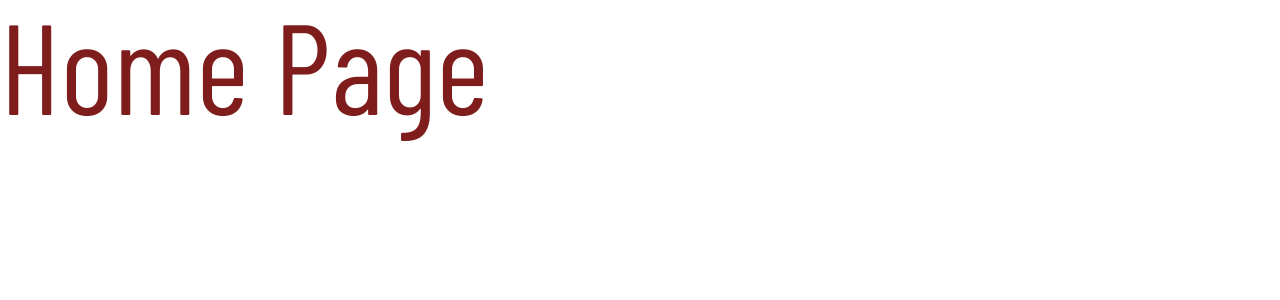
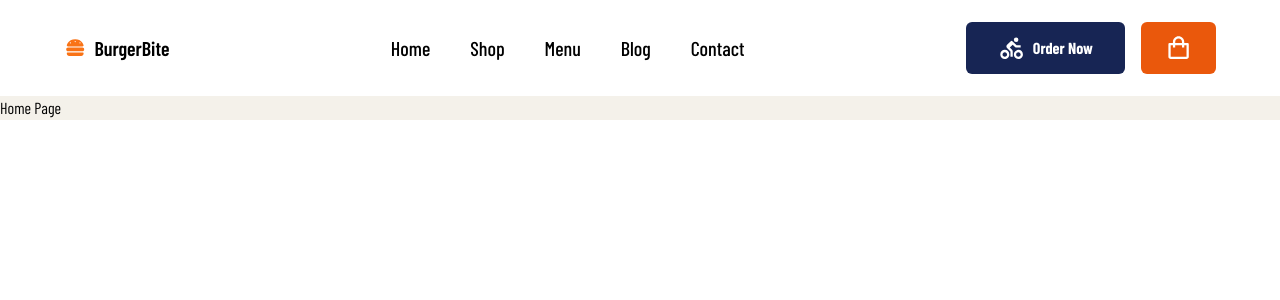
Before and after one commit to Anna-Borodaienko/Burger-Shop, a Next.js app: page / in a window 1280 px wide. Shown: the top 300 px of the page. Built offline with nearby package versions, Linux system fonts and the light colour scheme; a web font is replaced by a local one.

Commit message:
feat: add Nav Menu

```diff
--- /dev/null
+++ b/app/components/Navigation/MobileNav.tsx
@@ -0,0 +1,43 @@
+import Link from 'next/link'
+import React from 'react'
+import { ImCross } from 'react-icons/im'
+
+interface MobileNavProps {
+  closeMenu: () => void,
+  isOpen: boolean
+}
+
+const MobileNav = ({closeMenu, isOpen}: MobileNavProps) => {
+  const menuStyle = isOpen ? 'translate-x-0' : 'translate-x-[-100%]'
+
+  return (
+    <div className={`fixed ${menuStyle} right-0 left-0 bottom-0 top-0
+      transition-all duration-500 h-[100vh] bg-[#000000e0] z-[2]`}
+    >
+      <ImCross className='absolute top-[2rem] right-[2rem] w-[2rem] h-[2rem] text-white' onClick={closeMenu} />
+      <div className={`bg-emerald-700 ${menuStyle} transition-all duration-500 delay-200
+        flex flex-col items-center justify-center w-[70%] h-[100%]`}
+      >
+        <ul className='space-y-10'>
+          <li className='text-[35px] font-medium hover:text-yellow-400 text-white'>
+            <Link href='/'>Home</Link>
+          </li>
+          <li className='text-[35px] font-medium hover:text-yellow-400 text-white'>
+            <Link href='/'>Shop</Link>
+          </li>
+          <li className='text-[35px] font-medium hover:text-yellow-400 text-white'>
+            <Link href='/'>Menu</Link>
+          </li>
+          <li className='text-[35px] font-medium hover:text-yellow-400 text-white'>
+            <Link href='/'>Blog</Link>
+          </li>
+          <li className='text-[35px] font-medium hover:text-yellow-400 text-white'>
+            <Link href='/'>Contact</Link>
+          </li>
+        </ul>
+      </div>
+    </div>
+  )
+}
+
+export default MobileNav
--- /dev/null
+++ b/app/components/Navigation/Nav.tsx
@@ -0,0 +1,63 @@
+import Link from 'next/link'
+import React from 'react'
+import { BiCycling, BiShoppingBag } from 'react-icons/bi'
+import { FaBurger } from 'react-icons/fa6'
+import { HiBars3BottomRight } from 'react-icons/hi2'
+
+interface NavProps {
+  openMenu: () => void
+}
+
+const Nav = ({openMenu}: NavProps) => {
+  return (
+    <div className='h-[12vh] bg-white'>
+      <div className='sm:w-[90%] w-[95%] mx-auto flex h-[100%] item-center justify-between'>
+        <div className='flex items-center space-x-2'>
+          <FaBurger className='w-[1.2rem] h-[1.2rem] sm:w-[1.4rem] sm:h=[1.4rem] text-orange-500'/>
+          <h1 className='text-[20px] sm:text=[30px] font-semibold'>
+            BurgerBite
+          </h1>
+        </div>
+        <ul className='hidden lg:flex items-center space-x-10'>
+          <li className='text-[20px] font-medium hover:text-red-600'>
+            <Link href='/'>Home</Link>
+          </li>
+          <li className='text-[20px] font-medium hover:text-red-600'>
+            <Link href='/'>Shop</Link>
+          </li>
+          <li className='text-[20px] font-medium hover:text-red-600'>
+            <Link href='/'>Menu</Link>
+          </li>
+          <li className='text-[20px] font-medium hover:text-red-600'>
+            <Link href='/'>Blog</Link>
+          </li>
+          <li className='text-[20px] font-medium hover:text-red-600'>
+            <Link href='/'>Contact</Link>
+          </li>
+        </ul>
+        <div className='flex items-center space-x-4'>
+          <button className='px-6 py-2 sm:px-8 sm:py-3 text-[14px] sm:text-[16px]
+            bg-blue-950 transition-all duration-200 hover:bg-red-600
+            flex items-center rounded-md space-x-2 text-white'
+          >
+            <span>
+              <BiCycling className='w-[1.3rem] h-[1.3rem] sm:w-[1.7rem] sm:h-[1.7rem]'/>
+            </span>
+            <span className='font-bold'>
+              Order Now
+            </span>
+          </button>
+          <button className='px-4 py-2 sm:px-6 sm:py-3 hover:bg-green-700
+            transition-all duration-200 bg-orange-600
+            flex items-center rounded-md text-white'
+          >
+            <BiShoppingBag className='w-[1.3rem] h-[1.3rem] sm:w-[1.7rem] sm:h-[1.7rem]'/>
+          </button>
+          <HiBars3BottomRight className='lg:hidden w-[2rem] h-[2rem] text-black' onClick={openMenu}/>
+        </div>
+      </div>
+    </div>
+  )
+}
+
+export default Nav
--- /dev/null
+++ b/app/components/Navigation/ResponsiveNav.tsx
@@ -0,0 +1,19 @@
+'use client'
+import React, { useState } from 'react'
+import Nav from './Nav'
+import MobileNav from './MobileNav'
+
+const ResponsiveNav = () => {
+  const [isOpenMenu, setIsOpenMenu] = useState(false)
+
+  const handleMenuClick = () => setIsOpenMenu(!isOpenMenu);
+
+  return (
+    <div>
+      <Nav openMenu={handleMenuClick} />
+      <MobileNav closeMenu={handleMenuClick} isOpen={isOpenMenu} />
+    </div>
+  )
+}
+
+export default ResponsiveNav
--- a/app/layout.tsx
+++ b/app/layout.tsx
@@ -1,6 +1,7 @@
 import type { Metadata } from "next";
 import { Barlow_Condensed } from "next/font/google";
 import "./globals.css";
+import ResponsiveNav from "./components/Navigation/ResponsiveNav";
 
 const barlow = Barlow_Condensed({
   weight: ['300', '400', '500', '600', '700', '800'],
@@ -19,7 +20,10 @@ export default function RootLayout({
 }>) {
   return (
     <html lang="en">
-      <body className={barlow.className}>{children}</body>
+      <body className={barlow.className}>
+        <ResponsiveNav />
+        {children}
+      </body>
     </html>
   );
 }
--- a/app/page.tsx
+++ b/app/page.tsx
@@ -3,7 +3,7 @@ import Home from './components/Home'
 
 const HomePage = () => {
   return (
-    <div className='text-9xl text-red-900'>
+    <div className='bg-[#f4f1ea]'>
       <Home />
     </div>
   )
```
